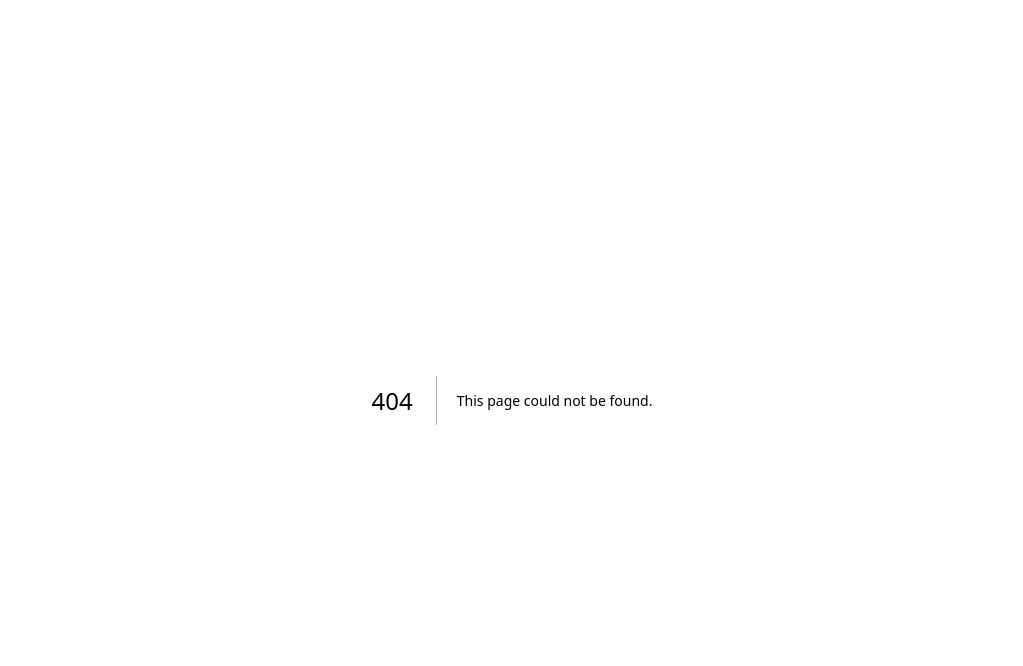
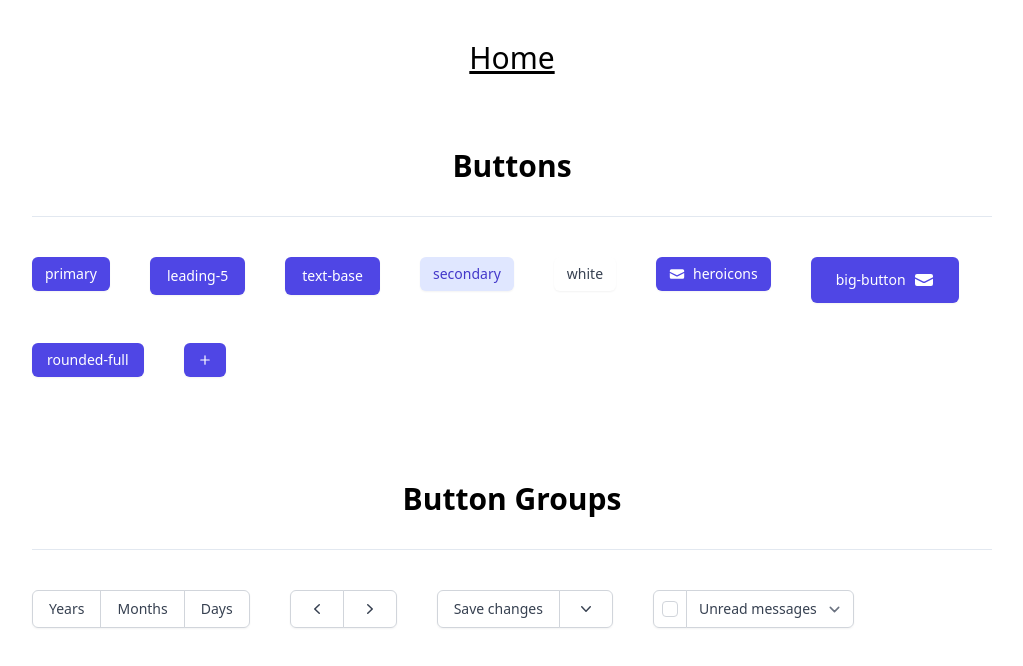
Before and after one commit to theseazhang/rtnc, a Next.js app: page /components/button in a window 1280 px wide. Before the commit this address had no page. Shown: the top 666 px of the page, without its empty margins (128-1151 px from the left). Built offline with nearby package versions, Linux system fonts and the light colour scheme.

Commit message:
add some example

```diff
--- a/package.json
+++ b/package.json
@@ -9,6 +9,8 @@
     "lint": "next lint"
   },
   "dependencies": {
+    "@headlessui/react": "^1.7.7",
+    "@heroicons/react": "^2.0.13",
     "@next/font": "13.0.7",
     "clsx": "^1.2.1",
     "eslint": "8.30.0",
@@ -18,6 +20,7 @@
     "react-dom": "18.2.0"
   },
   "devDependencies": {
+    "@tailwindcss/forms": "^0.5.3",
     "@tailwindcss/typography": "^0.5.8",
     "autoprefixer": "^10.4.13",
     "focus-visible": "^5.2.0",
--- /dev/null
+++ b/src/components/layout/example.jsx
@@ -0,0 +1,12 @@
+export function Example({ title, children }) {
+  return (
+    <section className="mx-auto max-w-5xl p-8">
+      <h1 className="mb-10 border-b border-slate-200 pb-8 text-center text-3xl font-bold">
+        {title}
+      </h1>
+      <div className="my-10 flex flex-col flex-wrap items-start justify-start gap-10 sm:flex-row">
+        {children}
+      </div>
+    </section>
+  )
+}
--- /dev/null
+++ b/src/components/ui/Button.jsx
@@ -0,0 +1,31 @@
+import Link from 'next/link'
+import clsx from 'clsx'
+
+const defaultStyle =
+  'inline-flex items-center justify-center rounded-md py-2 px-3 text-sm border border-transparent font-medium shadow-sm leading-4 gap-2'
+
+const focusStyle =
+  'focus:outline-none focus:ring-2 focus:ring-indigo-500 focus:ring-offset-2'
+
+const variantStyles = {
+  primary: 'bg-indigo-600 text-white hover:bg-indigo-700',
+  secondary: 'bg-indigo-100 text-indigo-700 hover:bg-indigo-200',
+  white: 'bg-white text-gray-700 hover:bg-gray-50 border border-gray-300',
+}
+
+export function Button({
+  variant = 'primary',
+  buttonType = 'button',
+  noStyle = false,
+  className,
+  href,
+  ...props
+}) {
+  className = clsx(defaultStyle, variantStyles[variant], focusStyle, className)
+
+  return href ? (
+    <Link href={href} className={className} {...props} />
+  ) : (
+    <button className={className} {...props} type={buttonType} />
+  )
+}
--- /dev/null
+++ b/src/components/ui/ButtonGroup.jsx
@@ -0,0 +1,145 @@
+import Link from 'next/link'
+import clsx from 'clsx'
+import { Fragment } from 'react'
+import { Menu, Transition } from '@headlessui/react'
+import { ChevronDownIcon } from '@heroicons/react/20/solid'
+
+const defaultStyle =
+  'relative inline-flex items-center px-4 py-2 text-sm font-medium'
+
+const defaultColor =
+  'border border-gray-300 bg-white text-gray-700 hover:bg-gray-50'
+
+const focusStyle =
+  'focus:z-10 focus:border-indigo-500 focus:outline-none focus:ring-1 focus:ring-indigo-500'
+
+function Button({ buttonType = 'button', className, href, ...props }) {
+  className = clsx(defaultStyle, defaultColor, focusStyle, className)
+  return href ? (
+    <Link href={href} className={className} {...props} />
+  ) : (
+    <button className={className} {...props} type={buttonType} />
+  )
+}
+
+export function Basic({ items }) {
+  return (
+    <span className="isolate inline-flex rounded-md shadow-sm">
+      {items.map((item, index) => (
+        <Button
+          className={clsx(
+            index > 0 && '-ml-px',
+            index == 0 && 'rounded-l-md',
+            index == items.length - 1 && 'rounded-r-md'
+          )}
+          href={item.href}
+          key={index}
+        >
+          {item.text}
+        </Button>
+      ))}
+    </span>
+  )
+}
+
+export function OnlyIcon({ children }) {
+  return (
+    <span className="isolate inline-flex rounded-md shadow-sm">
+      {children.map((item, index) => (
+        <Button
+          className={clsx(
+            index > 0 && '-ml-px',
+            index == 0 && 'rounded-l-md',
+            index == children.length - 1 && 'rounded-r-md'
+          )}
+          href={item.props.href}
+          key={index}
+        >
+          <span className="sr-only">{item.props.text}</span>
+          {item}
+        </Button>
+      ))}
+    </span>
+  )
+}
+
+export function Dropdown({ items, text }) {
+  return (
+    <div className="inline-flex rounded-md shadow-sm">
+      <Button className="rounded-l-md">{text}</Button>
+      <Menu as="div" className="relative -ml-px block">
+        <Menu.Button
+          className={clsx(
+            defaultStyle,
+            defaultColor,
+            focusStyle,
+            'rounded-r-md px-2'
+          )}
+        >
+          <span className="sr-only">Open options</span>
+          <ChevronDownIcon className="h-5 w-5" aria-hidden="true" />
+        </Menu.Button>
+        <Transition
+          as={Fragment}
+          enter="transition ease-out duration-100"
+          enterFrom="transform opacity-0 scale-95"
+          enterTo="transform opacity-100 scale-100"
+          leave="transition ease-in duration-75"
+          leaveFrom="transform opacity-100 scale-100"
+          leaveTo="transform opacity-0 scale-95"
+        >
+          <Menu.Items className="absolute right-0 z-10 mt-2 -mr-1 w-48 origin-top-right rounded-md bg-white shadow-lg ring-1 ring-black ring-opacity-5 focus:outline-none">
+            <div className="py-1">
+              {items.map((item) => (
+                <Menu.Item key={item.name} disabled={item.disabled}>
+                  {({ active }) => (
+                    <a
+                      href={item.href}
+                      className={clsx(
+                        active ? 'bg-gray-100 text-gray-900' : 'text-gray-700',
+                        item.disabled && 'cursor-not-allowed opacity-75',
+                        'block px-4 py-2 text-sm'
+                      )}
+                    >
+                      {item.name}
+                    </a>
+                  )}
+                </Menu.Item>
+              ))}
+            </div>
+          </Menu.Items>
+        </Transition>
+      </Menu>
+    </div>
+  )
+}
+
+export function CheckboxDropdown() {
+  return (
+    <span className="inline-flex rounded-md shadow-sm">
+      <span className="inline-flex items-center rounded-l-md border border-gray-300 bg-white px-2 py-2">
+        <label htmlFor="select-all" className="sr-only">
+          Select all
+        </label>
+        <input
+          id="select-all"
+          type="checkbox"
+          name="select-all"
+          className="h-4 w-4 rounded border-gray-300 text-indigo-600 focus:ring-indigo-500"
+        />
+      </span>
+      <label htmlFor="message-type" className="sr-only">
+        Select message type
+      </label>
+      <select
+        id="message-type"
+        name="message-type"
+        className="-ml-px block w-full rounded-l-none rounded-r-md border border-gray-300 bg-white py-2 pl-3 pr-9 text-sm font-medium text-gray-700 hover:bg-gray-50 focus:border-indigo-500 focus:outline-none focus:ring-1 focus:ring-indigo-500"
+      >
+        <option>Unread messages</option>
+        <option>Sent messages</option>
+        <option>All messages</option>
+      </select>
+    </span>
+  )
+}
--- /dev/null
+++ b/src/pages/components/button.jsx
@@ -0,0 +1,85 @@
+import { Example } from '@/components/layout/example'
+import { Button } from '@/components/ui/Button'
+import {
+  Basic,
+  CheckboxDropdown,
+  Dropdown,
+  OnlyIcon,
+} from '@/components/ui/ButtonGroup'
+import {
+  EnvelopeIcon,
+  PlusIcon,
+  ChevronLeftIcon,
+  ChevronRightIcon,
+} from '@heroicons/react/20/solid'
+import Head from 'next/head'
+import Link from 'next/link'
+
+const buttonGroupData = [
+  { text: 'Years', href: '#' },
+  { text: 'Months', href: '#' },
+  { text: 'Days', href: '#' },
+]
+
+const dropdownData = {
+  text: 'Save changes',
+  items: [
+    { name: 'Save and schedule', href: '#' },
+    { name: 'Save and publish', href: '#' },
+    { name: 'It is disabled', href: '#', disabled: true },
+  ],
+}
+
+export default function Home() {
+  return (
+    <>
+      <Head>
+        <title>Buttons</title>
+      </Head>
+      <nav className="my-10 text-center">
+        <Link href="/" className="text-3xl underline hover:text-indigo-600">
+          Home
+        </Link>
+      </nav>
+      <Example title="Buttons">
+        <Button>primary</Button>
+        <Button className="px-4 leading-5">leading-5</Button>
+        <Button className="px-4 text-base leading-5">text-base</Button>
+        <Button variant="secondary">secondary</Button>
+        <Button variant="white">white</Button>
+        <Button>
+          <EnvelopeIcon className="h-4 w-4" aria-hidden="true" />
+          heroicons
+        </Button>
+        <Button className="px-6 py-3 text-base leading-5">
+          big-button
+          <EnvelopeIcon className="h-5 w-5" aria-hidden="true" />
+        </Button>
+        <Button className="rounded-full px-3.5">rounded-full</Button>
+        <Button className="rounded-full px-1 py-1" title="circular buttons">
+          <PlusIcon className="h-4 w-4" aria-hidden="true" />
+        </Button>
+      </Example>
+
+      <Example title="Button Groups">
+        <Basic items={buttonGroupData} />
+        <OnlyIcon>
+          <ChevronLeftIcon
+            text="Previous"
+            className="h-5 w-5"
+            aria-hidden="true"
+            href="#"
+          />
+          <ChevronRightIcon
+            text="Next"
+            className="h-5 w-5"
+            aria-hidden="true"
+            href="#"
+          />
+        </OnlyIcon>
+        <Dropdown text={dropdownData.text} items={dropdownData.items} />
+        <CheckboxDropdown />
+      </Example>
+    </>
+  )
+}
--- a/src/pages/index.js
+++ b/src/pages/index.js
@@ -1,5 +1,7 @@
 import Head from 'next/head'
-import Image from 'next/image'
+import { Example } from '@/components/layout/example'
+import Link from 'next/link'
+import { A } from '@/components/ui/A'
 
 export default function Home() {
   return (
@@ -9,7 +11,20 @@ export default function Home() {
         <meta name="description" content="This is a HomePage." />
       </Head>
       <main>
-        <h1 className="text-3xl font-bold underline">Hello world!</h1>
+        <A href="https://github.com/theseazhang/rtnc">
+          <h1 className="m-10 text-center text-2xl font-semibold italic text-indigo-600 underline">
+            Components and Templates with Next.js and Tailwind CSS.
+          </h1>
+        </A>
+        <Example title="Components">
+          <Link
+            href={'/components/button'}
+            className="underline hover:text-indigo-600"
+          >
+            button
+          </Link>
+        </Example>
+        <Example title="Templates"></Example>
       </main>
     </>
   )
--- a/tailwind.config.js
+++ b/tailwind.config.js
@@ -5,5 +5,5 @@ module.exports = {
   theme: {
     extend: {},
   },
-  plugins: [require('@tailwindcss/typography')],
+  plugins: [require('@tailwindcss/typography'), require('@tailwindcss/forms')],
 }
```
Also changed, not shown: 2 other files (tests, documents, lock files or other folders).
